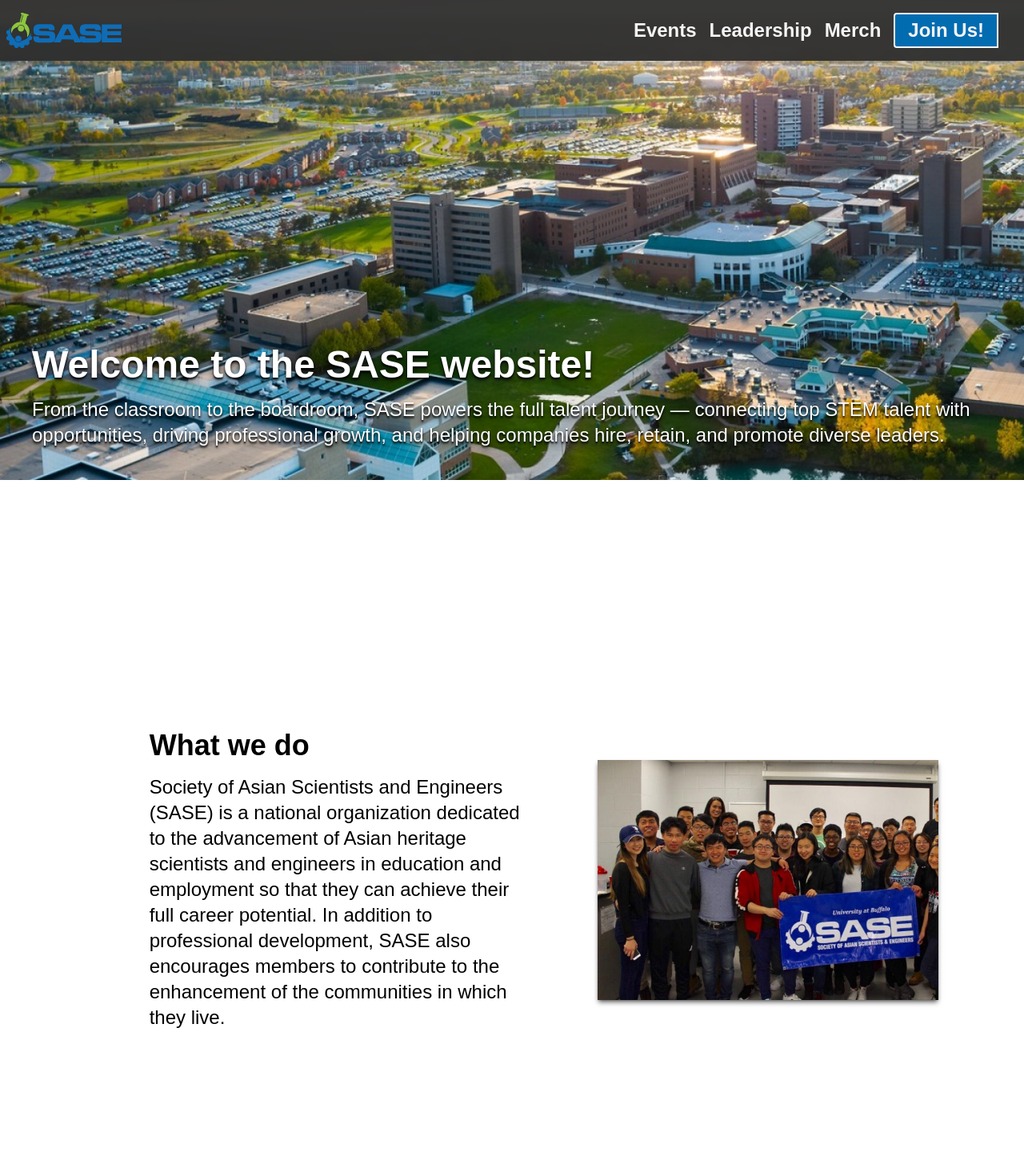
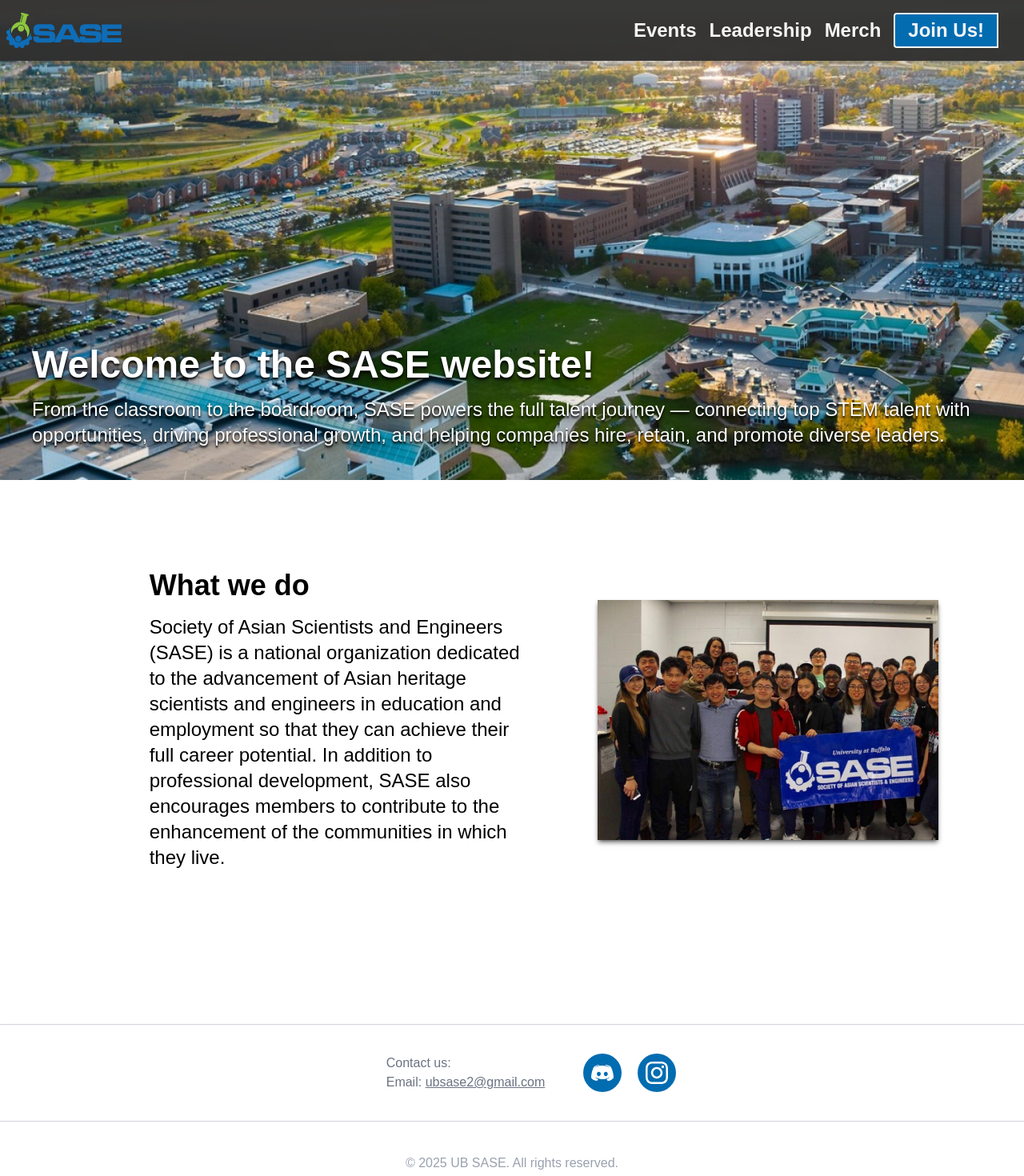
Before and after one commit to lsicat1220/ubsase-site, a React (Vite) app: page / in a window 1280 px wide. Shown: the top 1470 px of the page at 80% size. Built offline with nearby package versions, Linux system fonts and the light colour scheme.

Commit message:
refactor: changed parent divs in homepage to sections

```diff
--- a/src/pages/Home.tsx
+++ b/src/pages/Home.tsx
@@ -5,7 +5,7 @@
 export default function Home() {
 	return (
 		<>
-			<div className=" text-white h-screen">
+			<section className="text-white">
 				<div className="bg-[url(./assets/genericUBbg.jpg)] bg-cover py-10 px-10 w-fill h-150 flex items-end justify-start">
 					{/* <div className="absolute inset-0 bg-black opacity-50"></div> */}
 					<div className="text-white h-fit w-fit text-shadow-lg/60">
@@ -15,9 +15,8 @@
 							</p>
 					</div>
 				</div>
-			</div>
-			<div className="flex justify-center items-center h-150 text-black overflow-auto">
-
+			</section>
+			<section className="flex justify-center items-center h-150 text-black overflow-auto">
 				<div className="w-1/2 px-20">
 					<h1 className="font-bold text-4xl pb-4">What we do</h1>
 					<p className="text-2xl">
@@ -26,11 +25,12 @@
 				</div>
 				{/*TO DO: change this photo into an automatically playing video (probably an event recap)*/}
 				<div className="w-1/3 h-1/2 shadow-md/50 bg-[url(./assets/oldSASEphoto.jpg)] bg-cover"></div>
-			</div>
-			<div className="py-10 ">
+			</section>
+			<section className="py-10 ">
 				{/* <div>Our Activities</div> */}
 				{/* <Carousel cards={HomePageActivities}/> */}
-			</div>
+			</section>
+
 		</>
 	)
 }
```
